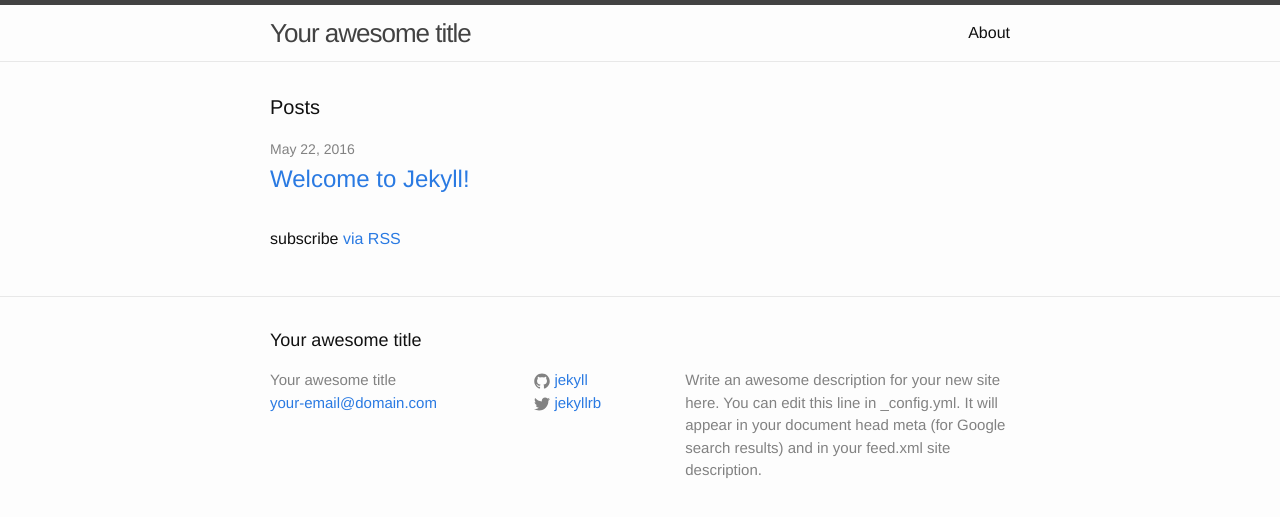
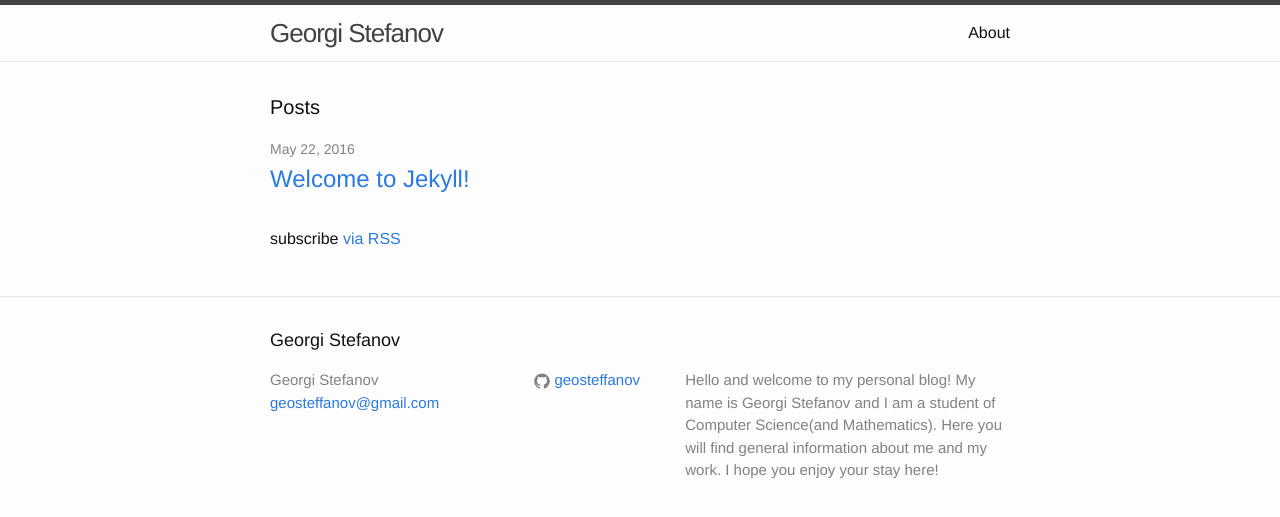
Before and after one commit to geosteffanov/geosteffanov.github.io, a Jekyll site: the page built from index.html, in a window 1280 px wide. Shown: the top 517 px of the page. Built offline with Jekyll 4.4.1, drawn with Linux system fonts in a browser that asks for light colours.

Commit message:
changed _config.yaml

```diff
--- a/_config.yml
+++ b/_config.yml
@@ -6,16 +6,14 @@
 # 'jekyll serve'. If you change this file, please restart the server process.
 
 # Site settings
-title: Your awesome title
-email: your-email@domain.com
+title: Georgi Stefanov
+email: geosteffanov@gmail.com
 description: > # this means to ignore newlines until "baseurl:"
-  Write an awesome description for your new site here. You can edit this
-  line in _config.yml. It will appear in your document head meta (for
-  Google search results) and in your feed.xml site description.
+  Hello and welcome to my personal blog! My name is Georgi Stefanov
+  and I am a student of Computer Science(and Mathematics). Here you will
+  find general information about me and my work. I hope you enjoy your stay here!
 baseurl: "" # the subpath of your site, e.g. /blog
-url: "http://yourdomain.com" # the base hostname & protocol for your site
-twitter_username: jekyllrb
-github_username:  jekyll
-
+url: "https://geosteffanov.github.io/" # the base hostname & protocol for your site
+github_username:  geosteffanov
 # Build settings
 markdown: kramdown
```
